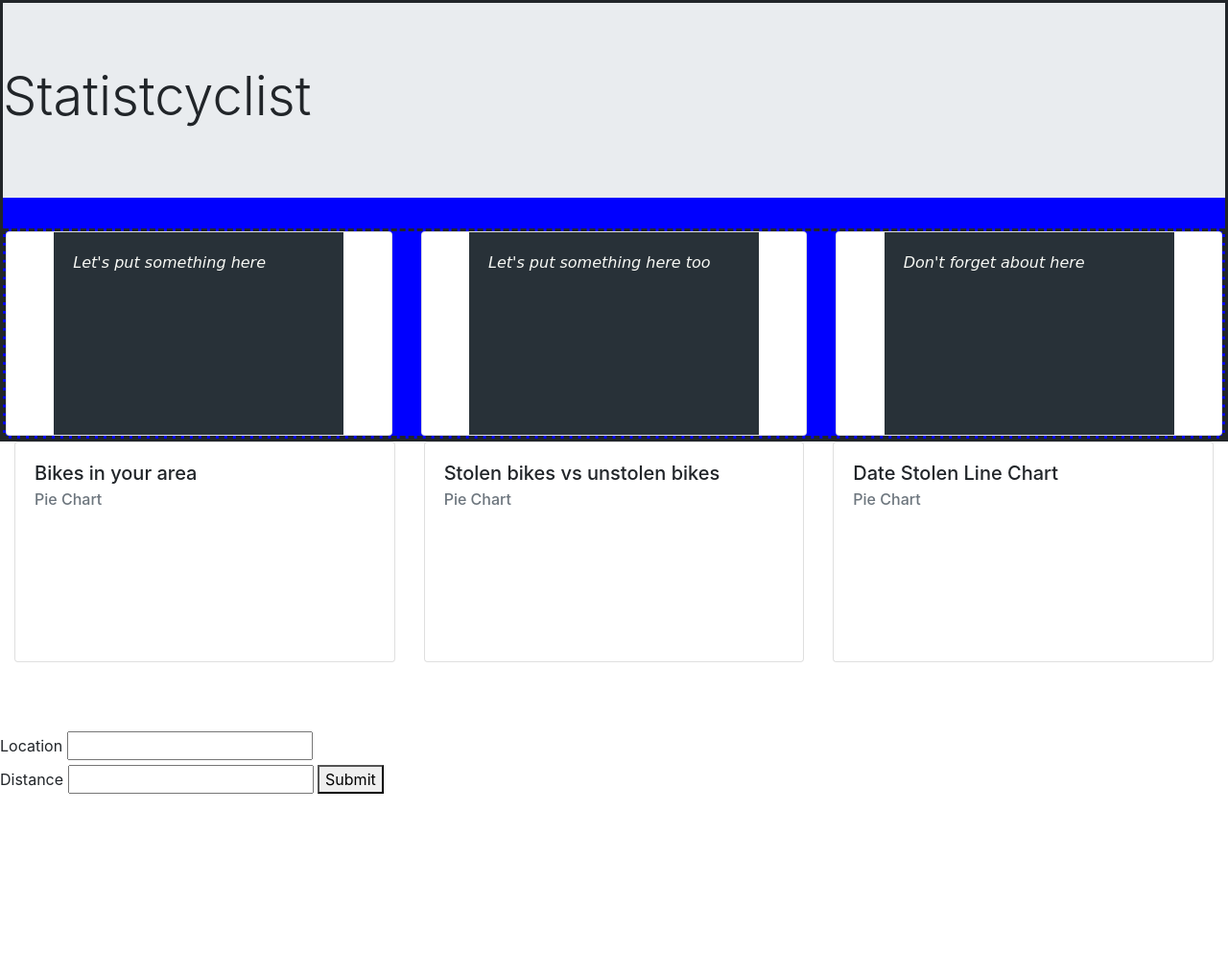
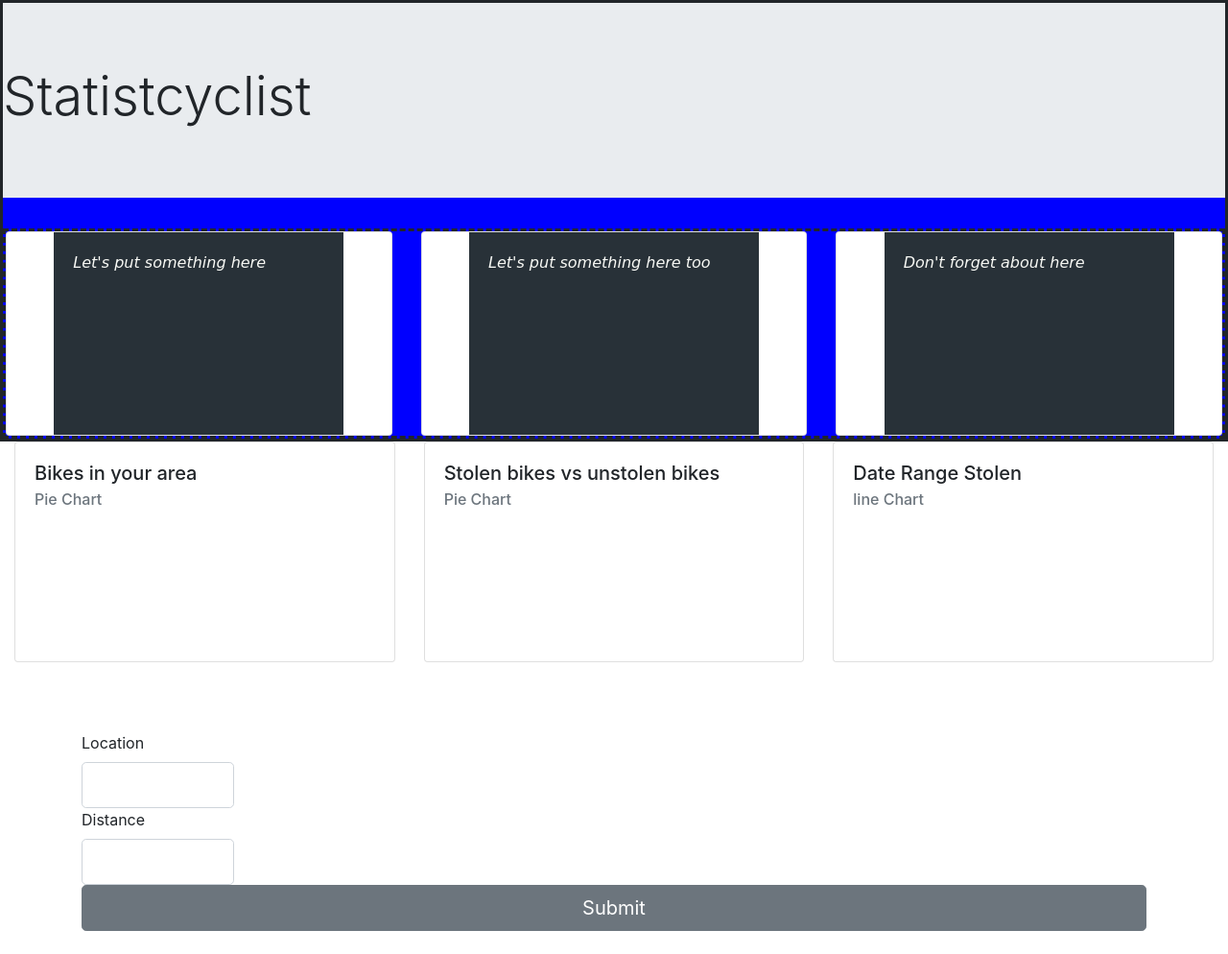
Before and after one commit to 68thandMaine/Where-Is-My-Bike, a website built with webpack: page src/index.html in a window 1280 px wide. Shown: the whole page at 96% size. Before the commit the page ends 832 px from the top, so only its background shows below. Built offline with nearby package versions, Linux system fonts and the light colour scheme.

Commit message:
add divs for form  inputs

```diff
--- a/src/index.html
+++ b/src/index.html
@@ -85,8 +85,8 @@
       <div class="col-lg-4">
         <div class="card userGraphCard">
           <div class="card-body">
-            <h5 class="card-title">Date Stolen Line Chart</h5>
-            <h6 class="card-subtitle mb-2 text-muted">Pie Chart</h6>
+            <h5 class="card-title">Date Range Stolen</h5>
+            <h6 class="card-subtitle mb-2 text-muted">line Chart</h6>
             <canvas id="chart-area3" width="524" height="262" class="chartjs-render-monitor" style="display: block; height: 131px; width: 262px;"></canvas>
             <!-- /.card-body -->
           </div>
@@ -102,19 +102,39 @@
 </div>
 
   <br><br><br>
+<div class="userForm">
+  <div class="container">
+      <div class="row">
+        <form class="searchForm" action="index.html" method="post">
+        <div class="col-lg-6">
+          <label for="location">Location</label>
+          <input class="form-control form-control-lg"  id="location" name="" value="">
+            <!-- /#location -->
+        </div>
+        <div class="col-lg-6">
+          <label for="distance">Distance</label>
+          <input class="form-control form-control-lg"  id="distance" type="text" name="" value="">
+        </div>
+        <!-- /.searchForm -->
+        <!-- /.row -->
+      </div>
+      <div class="container-fluid">
+        <div class="row">
+          <button  id="search" type="button" class="submit btn btn-secondary btn-lg btn-block">Submit</button>
+
+        </div>
+      </div>
+        </form>
+      <!-- /.container -->
+  </div>
+  <!-- /.userForm -->
+</div>
 
 
 
-  <form class="searchForm" action="index.html" method="post">
+    <br>
 
-    <label for="location">Location</label>
-    <input type="text" id="location" name="" value="">
-    <br>
-    <label for="distance">Distance</label>
-    <input type="text" id="distance" name="" value="">
-    <button id="search" type="submit" name="button">Submit</button>
 
-  </form>
 
   <div class="container-fluid">
     <div id="output"></div>
```
